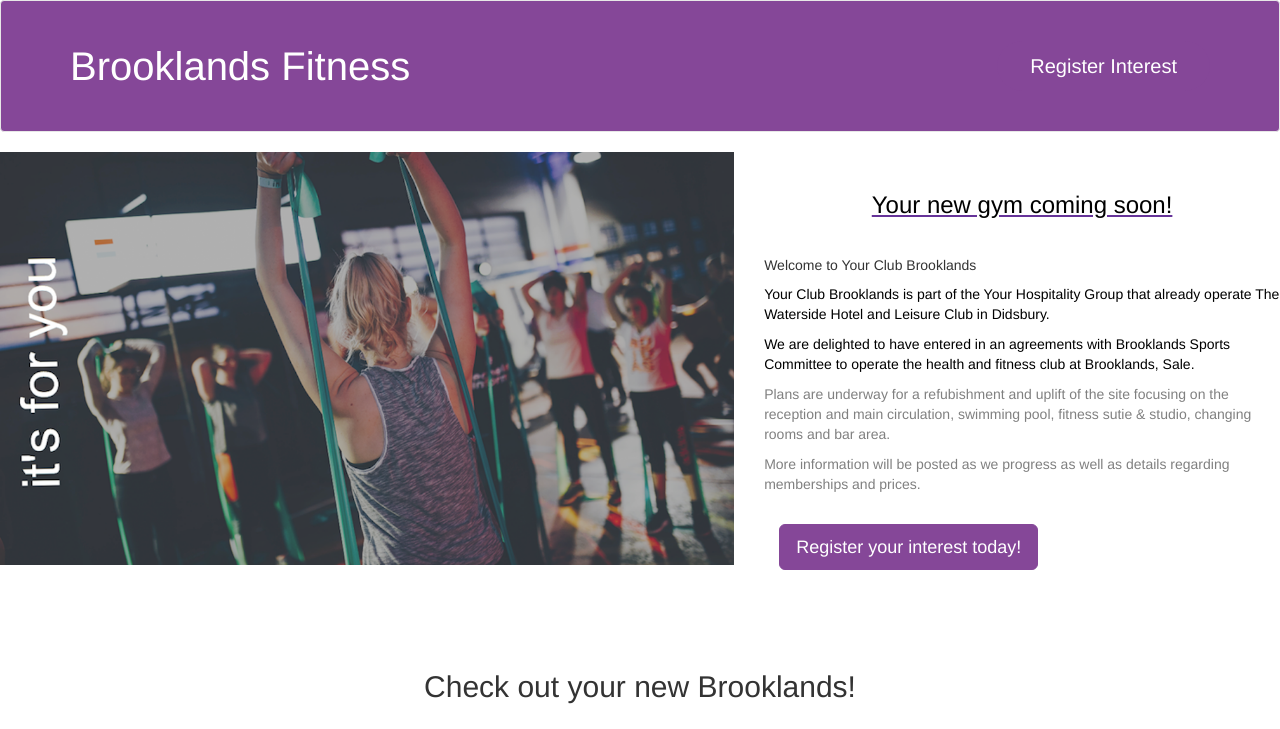
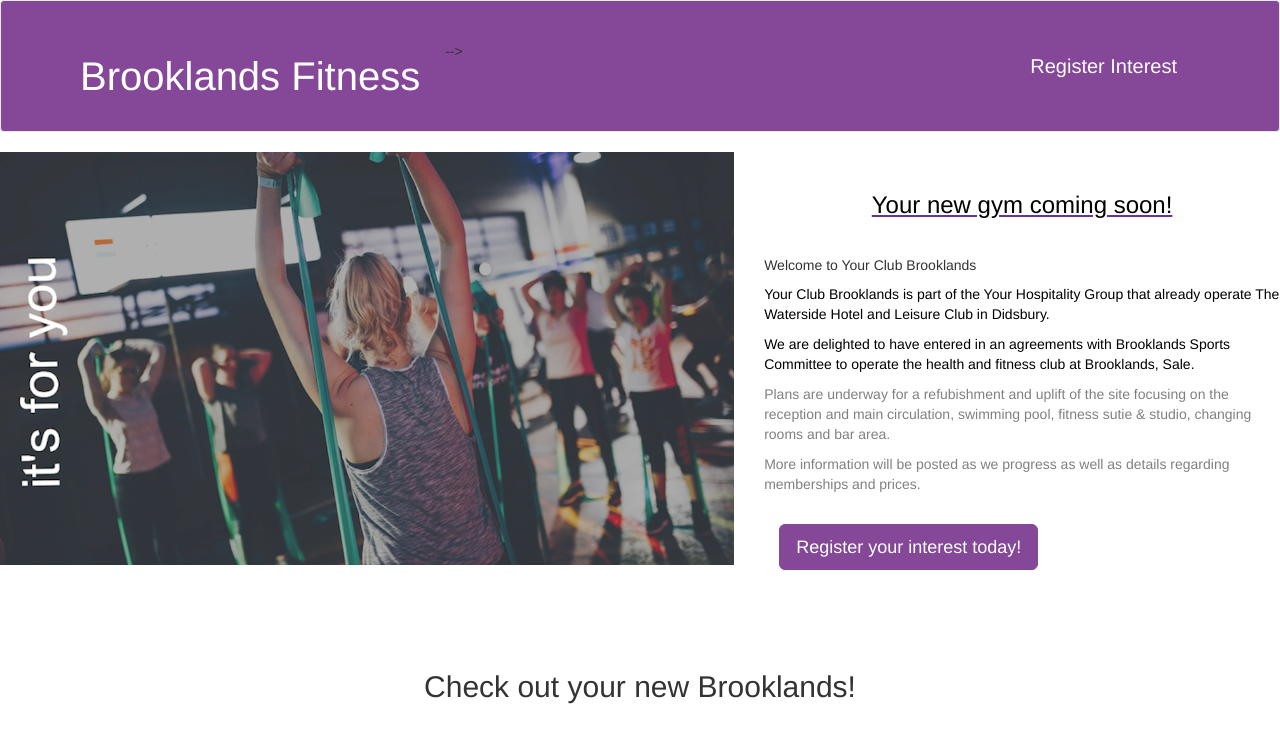
Before and after one commit to AlessandroFerro21/AlessandroFerro21.github.io, a plain HTML site: page index.html in a window 1280 px wide. Shown: the top 729 px of the page. Drawn offline with nearby package versions, Linux system fonts and the light colour scheme; grey boxes are pictures that could not be loaded; a script that the page names is missing.

Commit message:
Update index.html

```diff
--- a/index.html
+++ b/index.html
@@ -28,14 +28,14 @@
   <div class="container">
     <div class="navbar-header">
 
-
+    <! --
       <button type="button" class="navbar-toggle" data-toggle="collapse" data-target="#myNavbar">
         <span class="icon-bar"></span>
         <span class="icon-bar"></span>
         <span class="icon-bar"></span>
       </button>
-
-        <a class="navbar-brand" href="#myPage" style="color: white; font-size: 40px;">Brooklands Fitness</a>
+    -->
+        <a class="navbar-brand" href="#myPage" style="color: white; font-size: 40px; padding: 25px;">Brooklands Fitness</a>
     </div>
 
 
```
